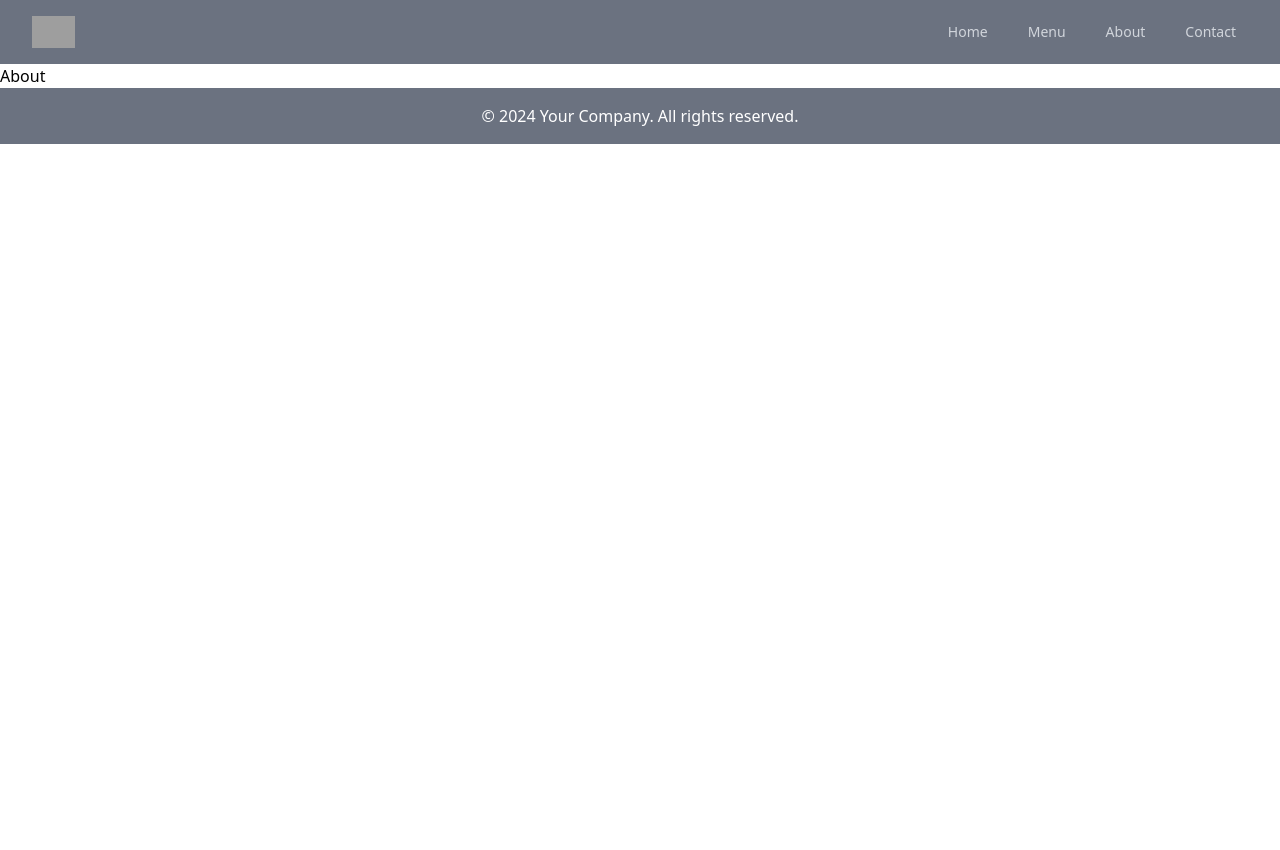
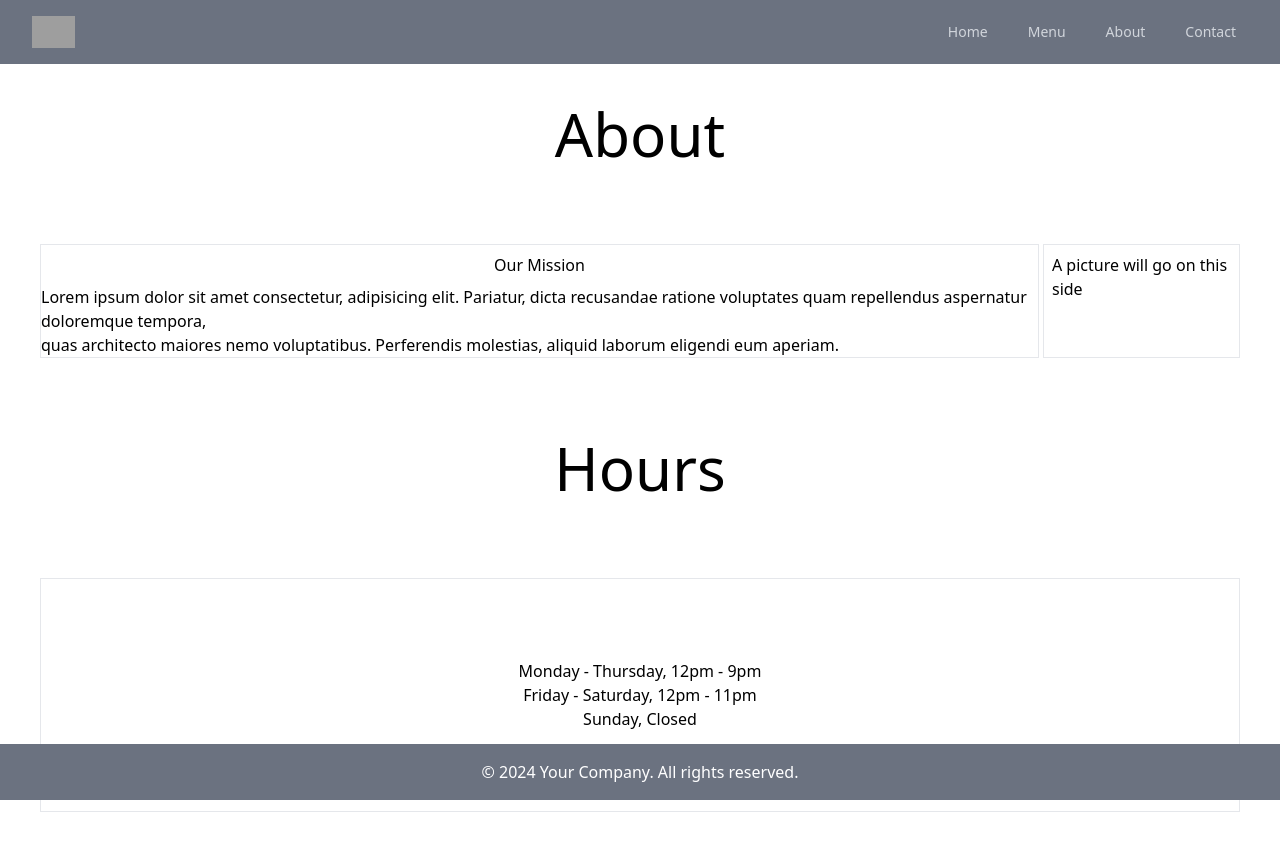
Before and after one commit to sarhiri/restaurant-client, a React (Create React App) app: page /about in a window 1280 px wide. Shown: the top 850 px of the page. Before the commit the page ends 800 px from the top, so only its background shows below. Built offline with nearby package versions, Linux system fonts and the light colour scheme; grey boxes are pictures that could not be loaded.

Commit message:
main components added to About section

```diff
--- a/src/components/Grid.jsx
+++ b/src/components/Grid.jsx
@@ -1,3 +1,6 @@
+
+// https://tailwindui.com/components/marketing/sections/feature-sections
+
 export default function Grid() {
   return (
     <div className="">
--- /dev/null
+++ b/src/components/Hours.jsx
@@ -0,0 +1,13 @@
+export default function Hours(){
+  return(
+    <>
+    <h1 className='text-6xl text-center py-10'>Hours</h1>
+    <div className="p-20 m-10 border text-center">
+      Monday - Thursday, 12pm - 9pm <br/>
+      Friday - Saturday, 12pm - 11pm <br/>
+      Sunday, Closed
+
+    </div>
+    </>
+  )
+}
--- /dev/null
+++ b/src/components/Mission.jsx
@@ -0,0 +1,21 @@
+export default function Mission(){
+
+    return (
+      <>
+      <div className="big-div flex flex-row justify-center p-10 gap-1 ">
+        {/* Text container */}
+        <div className="text-div border ">
+          <h1 className="text-center p-2">Our Mission</h1>
+          <p>Lorem ipsum dolor sit amet consectetur, adipisicing elit.
+            Pariatur, dicta recusandae ratione voluptates quam repellendus aspernatur doloremque tempora,<br /> quas architecto maiores nemo voluptatibus. Perferendis molestias, aliquid laborum eligendi eum aperiam.</p>
+        </div>
+        {/* Image container */}
+        <div className="img-div border">
+        <h1 className="p-2">A picture will go on this side</h1>
+
+        </div>
+
+      </div>
+      </>
+    )
+}
--- a/src/pages/About.jsx
+++ b/src/pages/About.jsx
@@ -1,7 +1,12 @@
+import Mission from '../components/Mission'
+import Hours from '../components/Hours';
+
 function About () {
   return (
    <>
-   <h1 className="">About</h1>
+   <h1 className='text-6xl text-center py-10'>About</h1>
+    <Mission />
+    <Hours />
    </>
   )
  }
```
